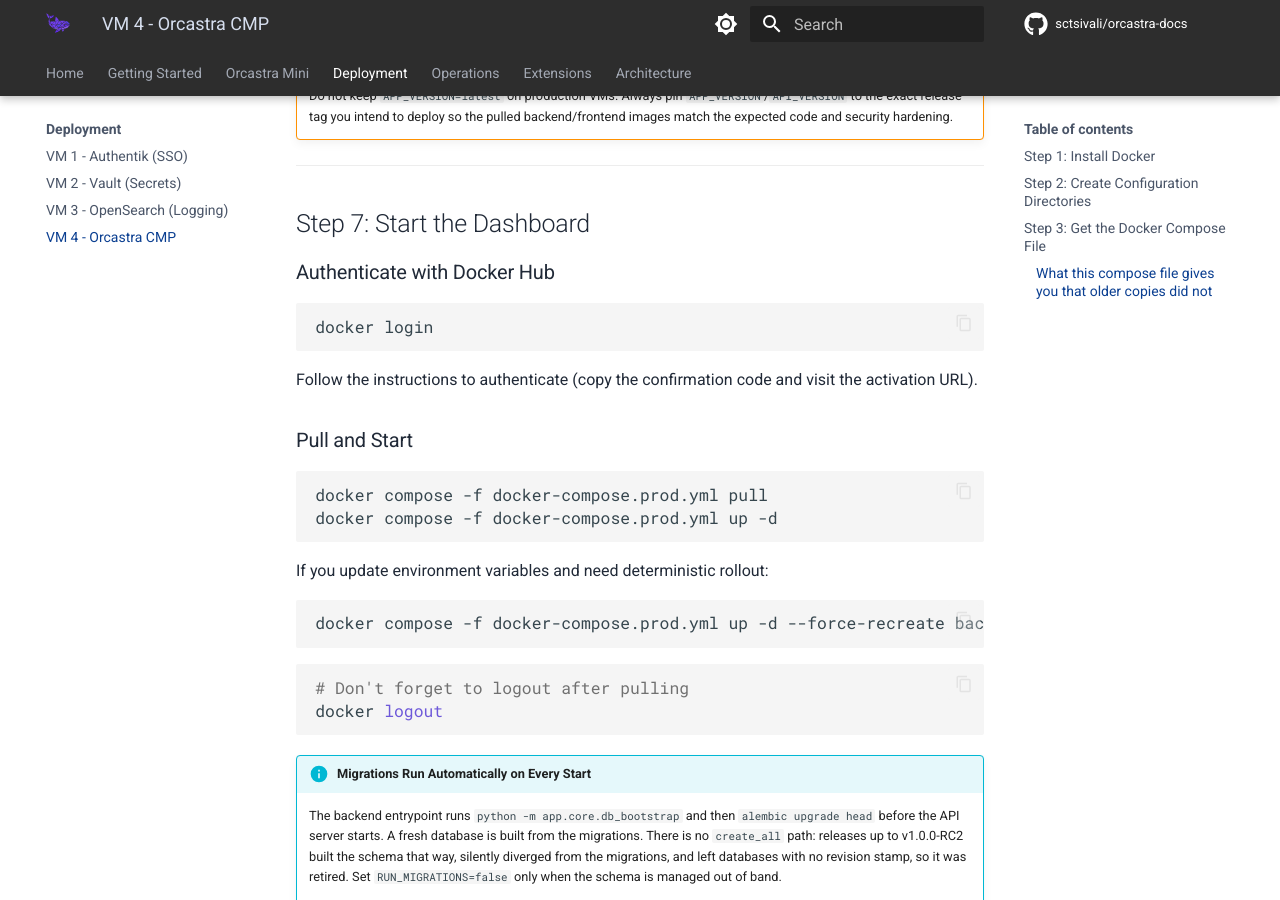
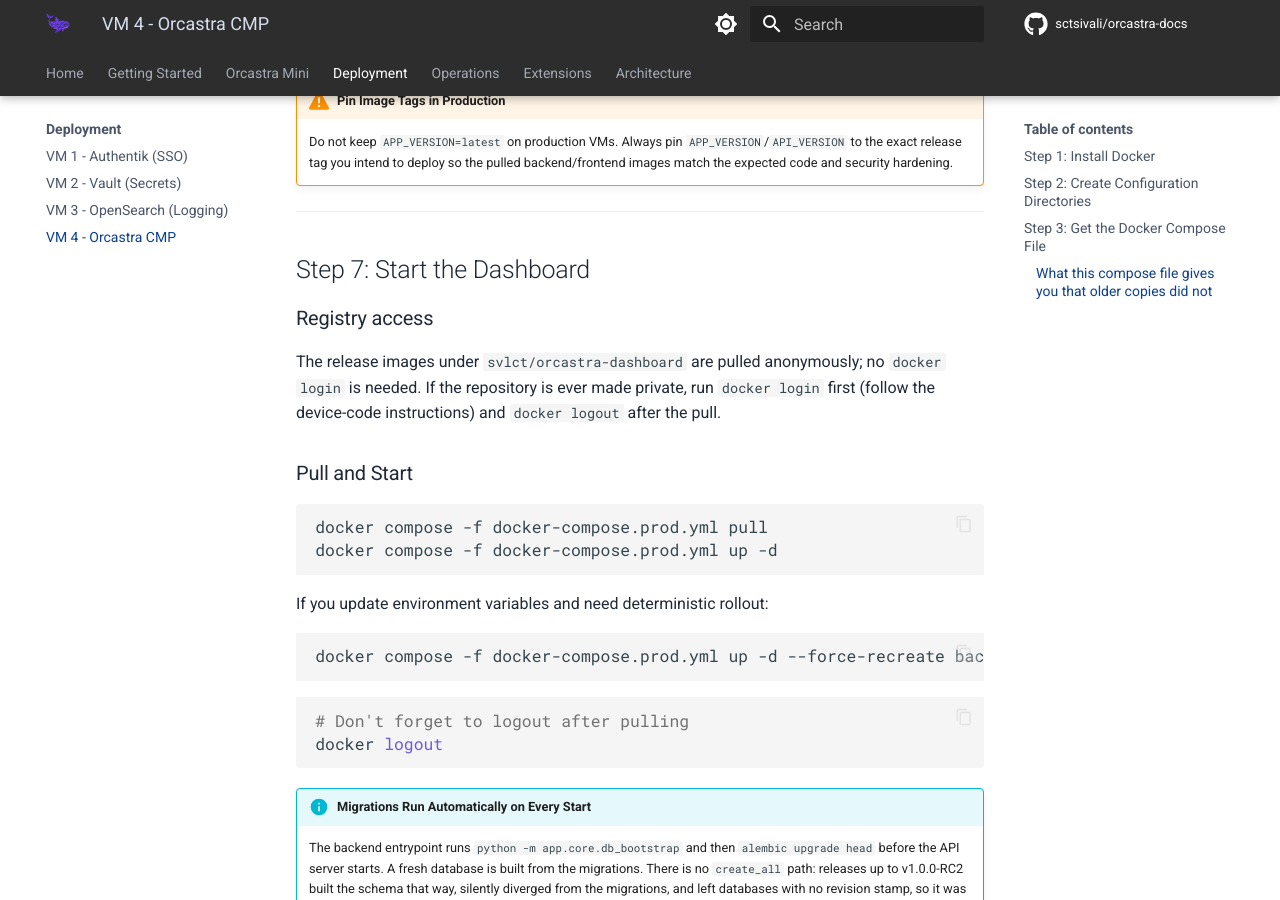
Before and after one commit to sctsivali/orcastra-docs, an MkDocs documentation site: the page built from docs/deployment/vm4-dashboard.md, in a window 1280 px wide and 900 px high, scrolled down 6253 px. Built offline with MkDocs 1.6.1 and Material for MkDocs 9.7.7, drawn with Linux system fonts in a browser that asks for light colours; comment, search, counter and statistics services are not loaded; the version menu is left out; some of the changed text lies outside the part shown.

Commit message:
docs(deployment): name what the backend limits show and drop the login step
- BACKEND_MEM_LIMIT, BACKEND_CPUS and WEB_CONCURRENCY are the figures
  Settings > Dashboard Host shows under Backend Container; the Host section
  is the machine itself, so the old "not the host" comment no longer holds.
- The release images are pulled anonymously; docker login only matters if
  the repository is made private.

````diff
--- a/docs/deployment/vm4-dashboard.md
+++ b/docs/deployment/vm4-dashboard.md
@@ -178,7 +178,8 @@
             condition: service_healthy
           postgres:
             condition: service_healthy
-        # Resource limits: ensures Dashboard Host shows container resources, not the host
+        # Resource limits. Settings > Dashboard Host reports these as the Backend Container
+        # figures, next to the machine's own under Host.
         # Measured, not guessed: four uvicorn workers sat at 587/524/461/446 MB under QA load,
         # 2018 MB against a 2g cap, and the kernel OOM-killed two of them. That failure is silent
         # (RestartCount stays 0, the healthcheck passes, no ERROR line is logged) and shows up
@@ -620,7 +621,9 @@
 DATABASE_URL=postgresql+asyncpg://orcastra:<SAME_PASSWORD>@postgres:5432/orcastra_dashboard
 
 # === Backend (port: 8765) ===
-# Uvicorn workers, and the caps that keep them from being OOM-killed silently.
+# Uvicorn workers, and the caps that keep them from being OOM-killed silently. The three
+# values are what Settings > Dashboard Host shows under Backend Container (workers expected,
+# memory limit, CPU quota); the Host section above it is the machine itself.
 WEB_CONCURRENCY=4
 BACKEND_MEM_LIMIT=4g
 BACKEND_CPUS=2
@@ -722,13 +725,11 @@
 
 ## Step 7: Start the Dashboard
 
-### Authenticate with Docker Hub
+### Registry access
 
-```bash
-docker login
-```
-
-Follow the instructions to authenticate (copy the confirmation code and visit the activation URL).
+The release images under `svlct/orcastra-dashboard` are pulled anonymously; no `docker login`
+is needed. If the repository is ever made private, run `docker login` first (follow the
+device-code instructions) and `docker logout` after the pull.
 
 ### Pull and Start
 
````
